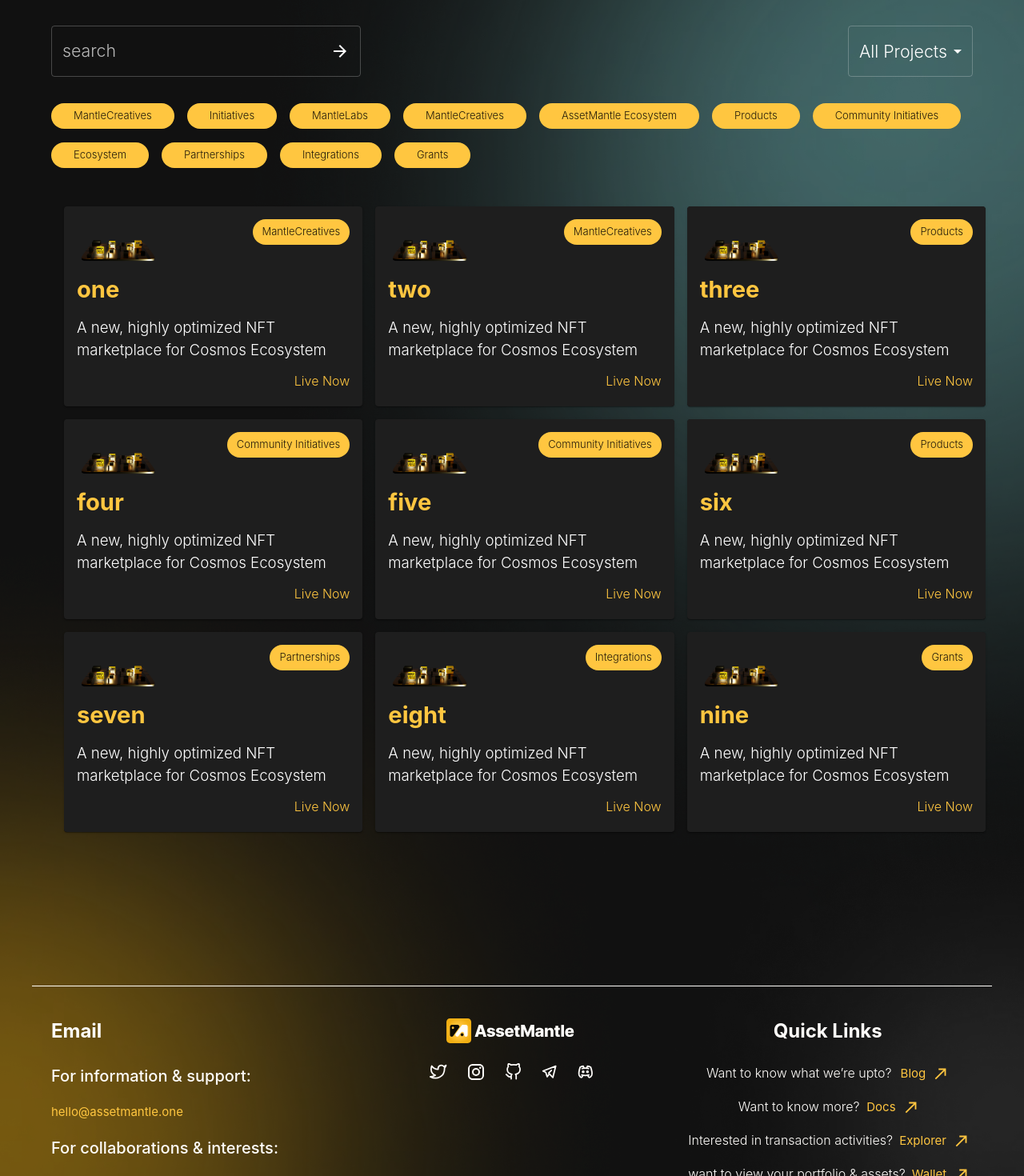
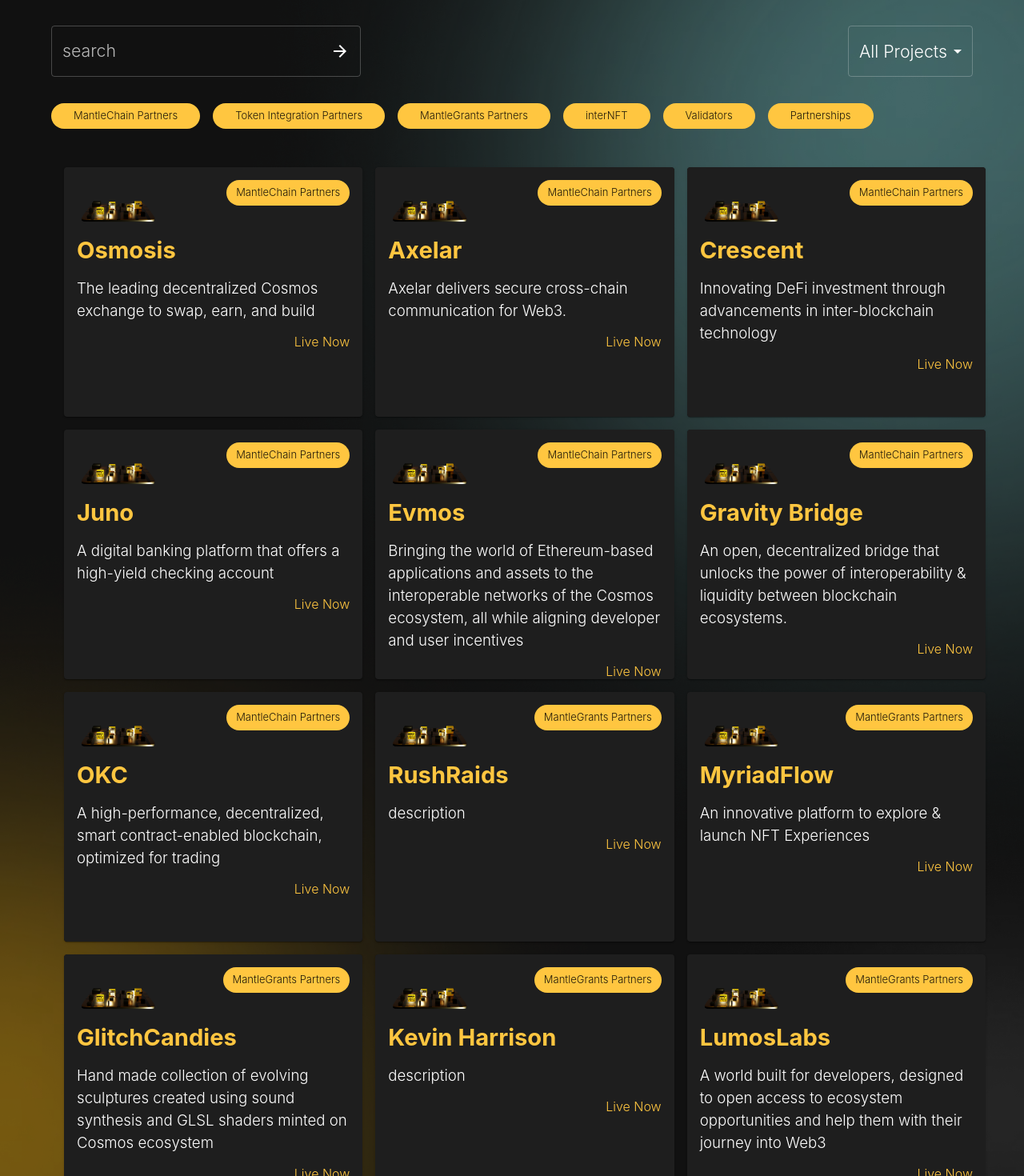
Before and after one commit to AssetMantle/website, a Next.js app: page /ecosystems in a window 1280 px wide. Shown: the part 960-2430 px from the top of the page at 80% size. Built offline with nearby package versions, Linux system fonts and the light colour scheme.

Commit message:
added descriptions for most of the ecosystems

```diff
--- a/views/EcosystemsLowerSection.js
+++ b/views/EcosystemsLowerSection.js
@@ -16,7 +16,7 @@ import {
   InputAdornment,
 } from "@mui/material";
 import ArrowForwardOutlinedIcon from "@mui/icons-material/ArrowForwardOutlined";
-import { React, useState, useEffect } from "react";
+import { React, useState } from "react";
 import Section from "../components/Section";
 import { MergeType } from "@mui/icons-material";
 
@@ -37,36 +37,198 @@ const optionStyles = {
   // justifyContent: "center",
 };
 
-//Dummy Content
-const data = [
+const configData = [
   {
-    name: "one",
-    filters: ["MantleCreatives ", "Initiatives", "MantleLabs"],
+    name: "Osmosis",
+    filters: ["MantleChain Partners", "Token Integration Partners"],
+    description:
+      "The leading decentralized Cosmos exchange to swap, earn, and build",
   },
   {
-    name: "two",
-    filters: ["MantleCreatives", "AssetMantle Ecosystem"],
-  },
-  { name: "three", filters: ["Products", "MantleCreatives", "MantleLabs"] },
-  {
-    name: "four",
-    filters: [
-      "Community Initiatives",
-      "MantleCreatives",
-      "AssetMantle Ecosystem",
-    ],
+    name: "Axelar",
+    filters: ["MantleChain Partners"],
+    description: "Axelar delivers secure cross-chain communication for Web3. ",
   },
   {
-    name: "five",
-    filters: ["Community Initiatives", "MantleLabs"],
+    name: "Crescent",
+    filters: ["MantleChain Partners"],
+    description:
+      "Innovating DeFi investment through advancements in inter-blockchain technology",
   },
   {
-    name: "six",
-    filters: ["Products", "Ecosystem", "AssetMantle Ecosystem"],
+    name: "Juno",
+    filters: ["MantleChain Partners"],
+    description:
+      " A digital banking platform that offers a high-yield checking account",
   },
-  { name: "seven", filters: ["Partnerships", "AssetMantle Ecosystem"] },
-  { name: "eight", filters: ["Integrations", "Partnerships", "MantleLabs"] },
-  { name: "nine", filters: ["Grants", "Ecosystem", "AssetMantle Ecosystem"] },
+  {
+    name: "Evmos",
+    filters: ["MantleChain Partners"],
+    description:
+      "Bringing the world of Ethereum-based applications and assets to the interoperable networks of the Cosmos ecosystem, all while aligning developer and user incentives",
+  },
+  {
+    name: "Gravity Bridge",
+    filters: ["MantleChain Partners", "Token Integration Partners"],
+    description:
+      "An open, decentralized bridge that unlocks the power of interoperability & liquidity between blockchain ecosystems.",
+  },
+  {
+    name: "OKC",
+    filters: ["MantleChain Partners"],
+    description:
+      "A high-performance, decentralized, smart contract-enabled blockchain, optimized for trading",
+  },
+  {
+    name: "RushRaids",
+    filters: ["MantleGrants Partners"],
+    description: "description",
+    description: "description",
+  },
+  {
+    name: "MyriadFlow",
+    filters: ["MantleGrants Partners", "interNFT"],
+    description: "An innovative platform to explore & launch NFT Experiences",
+  },
+  {
+    name: "GlitchCandies",
+    filters: ["MantleGrants Partners"],
+    description:
+      "Hand made collection of evolving sculptures created using sound synthesis and GLSL shaders minted on Cosmos ecosystem",
+  },
+  {
+    name: "Kevin Harrison",
+    filters: ["MantleGrants Partners"],
+    description: "description",
+  },
+  {
+    name: "LumosLabs",
+    filters: ["MantleGrants Partners"],
+    description:
+      "A world built for developers, designed to open access to ecosystem opportunities and help them with their journey into Web3",
+  },
+  {
+    name: "Cosmostation",
+    filters: ["Validators"],
+    description: "Wallet for Cosmos SDK based chains",
+  },
+  {
+    name: "Everstake",
+    filters: ["Validators"],
+    description:
+      "The biggest decentralized staking provider in the blockchain industry",
+  },
+  {
+    name: "Citadel.one",
+    filters: ["Validators"],
+    description:
+      "Stake, send, and exchange your crypto assets with a user-friendly non-custodial platform",
+  },
+  {
+    name: "Forbole",
+    filters: ["Validators"],
+    description:
+      "A pioneer in building blockchain solutions with a strong focus on user experience and making blockchain space more accessible to more people",
+  },
+  {
+    name: "P2P.org",
+    filters: ["Validators"],
+    description:
+      "Helping investors compound their cryptocurrency investments through non-custodial staking",
+  },
+  { name: "DSRV", filters: ["Validators"], description: "description" },
+  {
+    name: "INFStones",
+    filters: ["Validators"],
+    description:
+      "Build decentralized applications with unmatched agility, reliability, and scalability on more than 60 leading blockchain protocols",
+  },
+  {
+    name: "Cros-Nest",
+    filters: ["Validators"],
+    description:
+      "State-of-the-art distributed and redundant validator infrastructure for Proof of Stake Blockchains",
+  },
+  { name: "BlockScope", filters: ["Validators"], description: "description" },
+  {
+    name: "Frens",
+    filters: ["Validators"],
+    description:
+      "A community growth platform to help NFT, DAO, DeFi and blockchain gaming projects to grow quickly and engage their members",
+  },
+  {
+    name: "AllNodes",
+    filters: ["Validators"],
+    description:
+      "A non-custodial platform where you can host Masternodes, Validator Nodes, Super Nodes, Sentry Nodes, Full Nodes, and partake in Staking in over 55 protocols.",
+  },
+  { name: "DroidDAO", filters: ["Partnerships"], description: "description" },
+  { name: "NHDAO", filters: ["Partnerships"], description: "description" },
+  {
+    name: "AvigationAI",
+    filters: ["Partnerships"],
+    description: "description",
+  },
+  {
+    name: "Tanukiverse",
+    filters: ["Partnerships"],
+    description: "description",
+  },
+  { name: "Metaverse", filters: ["Partnerships"], description: "description" },
+  {
+    name: "Vorlds",
+    filters: ["Partnerships"],
+    description:
+      "A creator based Metaverse platform that supports users, NFTs and other parts from blockchains across the Polkadot & Ethereum ecosystems.",
+  },
+  {
+    name: "JunoSwap",
+    filters: ["Token Integration Partners"],
+    description:
+      "First ever interchain decentralized exchange focussed on CW-20 (CosmWasm) asset adoption",
+  },
+  {
+    name: "StakingRewards",
+    filters: ["Token Integration Partners"],
+    description: "Leading data provider for staking and crypto-growth tools",
+  },
+  { name: "PolkaDot", filters: ["interNFT"], description: "description" },
+  {
+    name: "Memora",
+    filters: ["interNFT"],
+    description:
+      "A Fintech Ecosystem that allows all actors of the arts world to monetize the assets",
+  },
+  {
+    name: "IXO",
+    filters: ["interNFT"],
+    description:
+      "The ixo Protocol is the basis for building an Internet of Impact for sustainable social, environmental and ecomic development and to mitigate climate impacts",
+  },
+  {
+    name: "HyperSign",
+    filters: ["interNFT"],
+    description:
+      "Hypersign is an Identity and access management solution that makes sure your employees and customers are who they say they are",
+  },
+  {
+    name: "interChain Foundation",
+    filters: ["interNFT"],
+    description:
+      "Stewards of the interchain, funding and advancing the creation of an interoperable, sustainable, and community-owned decentralized ecosystem",
+  },
+  {
+    name: "IRIS",
+    filters: ["interNFT"],
+    description:
+      "IRISnet (a.k.a IRIS Hub) is designed to be the foundation for the next generation distributed applications. Built with Cosmos-SDK, IRIS Hub enables cross-chain interoperability through a unified service model",
+  },
+  {
+    name: "AkashNetwork",
+    filters: ["interNFT"],
+    description:
+      "Launch applications such as DeFi apps, blogs, games, data visualizations, block explorers, blockchain nodes, and other blockchain network components on a decentralized cloud",
+  },
 ];
 
 export default function EcosystemsPageLowerSection() {
@@ -94,13 +256,13 @@ export default function EcosystemsPageLowerSection() {
   const getSortedArray = () => {
     const compareArray =
       projects == "All Projects" ? activeFilters : [...activeFilters, projects];
-    const sortedData = data.filter((element) =>
+    const sortedData = configData.filter((element) =>
       compareArray.every(
         (compareArrayItem) => element.filters.indexOf(compareArrayItem) != -1
       )
     );
     if (nameFilters.length) {
-      sortedData = data.filter((element) => {
+      sortedData = configData.filter((element) => {
         return element.name == nameFilters;
       });
     }
@@ -194,14 +356,17 @@ export default function EcosystemsPageLowerSection() {
               return (
                 <Grid
                   key={index}
-                  sx={{ display: "flex", justifyContent: "center" }}
+                  sx={{
+                    display: "flex",
+                    justifyContent: "center",
+                  }}
                   item
                   xs={12}
                   md={4}
                 >
                   <ButtonBase href="/">
                     <Card sx={optionStyles}>
-                      <Paper>
+                      <Paper sx={{ height: "312px" }}>
                         <CardContent>
                           <Stack spacing={2}>
                             <Stack
@@ -219,13 +384,13 @@ export default function EcosystemsPageLowerSection() {
                               {ele.name}
                             </Typography>
                             <Typography variant="body2">
-                              A new, highly optimized NFT marketplace for Cosmos
-                              Ecosystem
+                              {ele.description}
                             </Typography>
                             <Box
                               sx={{
                                 display: "flex",
                                 justifyContent: "end",
+                                marginBottom: "20px",
                               }}
                             >
                               <Typography color="primary" variant="caption">
```
